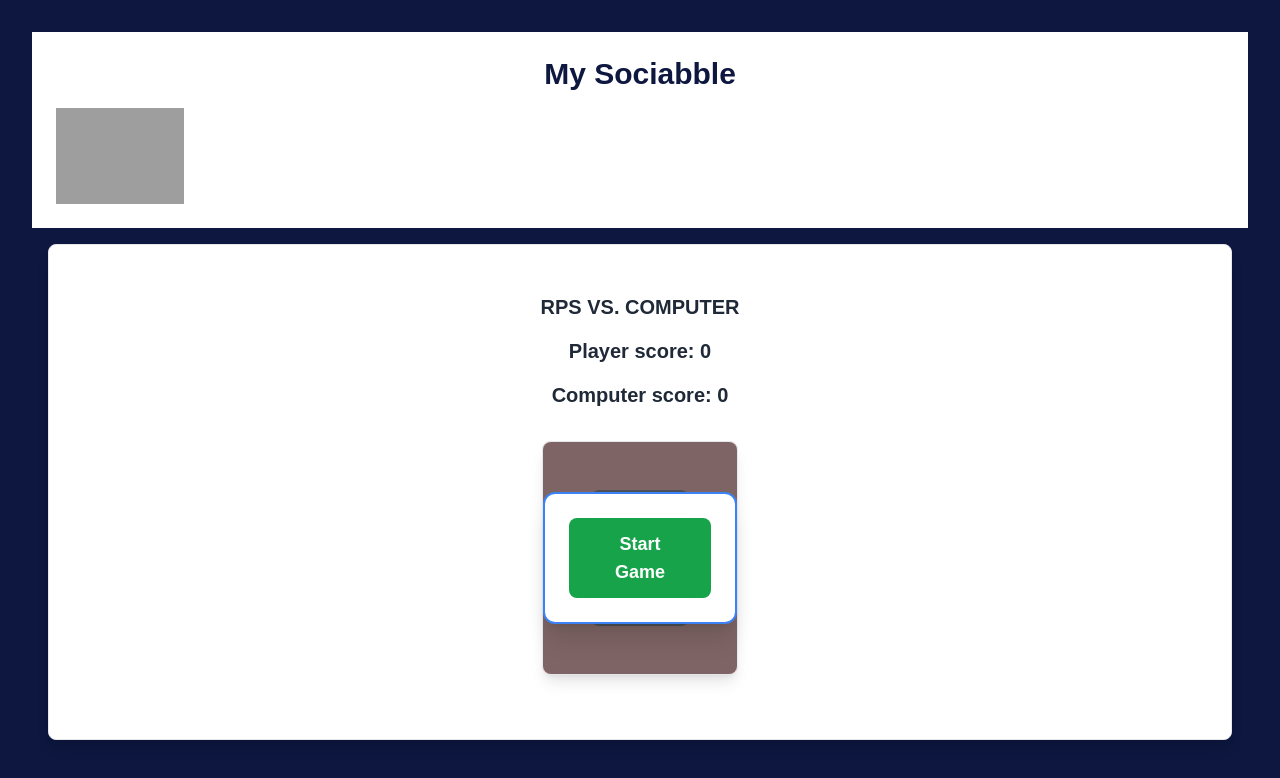
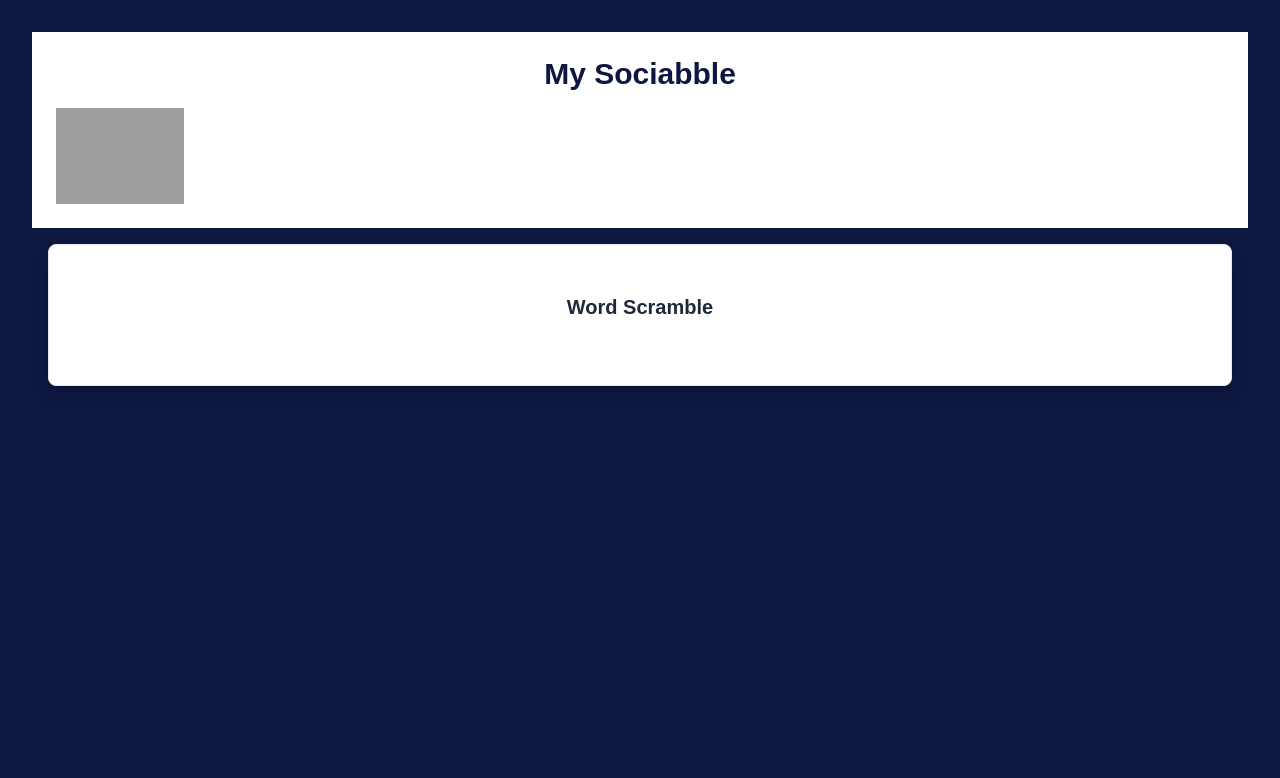
Before and after one commit to SantiagoH10/jsx_exercices, a React (Vite) app in the folder clicker-game/: page / in a window 1280 px wide. Shown: the top 778 px of the page. Built offline with nearby package versions, Linux system fonts and the light colour scheme; grey boxes are pictures that could not be loaded.

Commit message:
word scramble set up

```diff
--- a/clicker-game/src/App.jsx
+++ b/clicker-game/src/App.jsx
@@ -291,12 +291,27 @@ function RpsGame() {
 }
 //#endregion
 
+//#region Word Scramble
+
+function WordScramble() {
+
+
+  return(
+    <div className="m-4 bg-white p-12 rounded-lg shadow-lg border border-gray-200 w-auto h-auto flex flex-col items-center justify-center">
+      <p className="text-xl font-bold text-gray-800 mb-4">Word Scramble</p>
+    </div>
+  )
+}
+
+
+//#endregion
+
 
 function App() {
   return (
     <div>
       <MySociabble/>
-      <RpsGame/>
+      <WordScramble/>
     </div>
   )
 }
```
